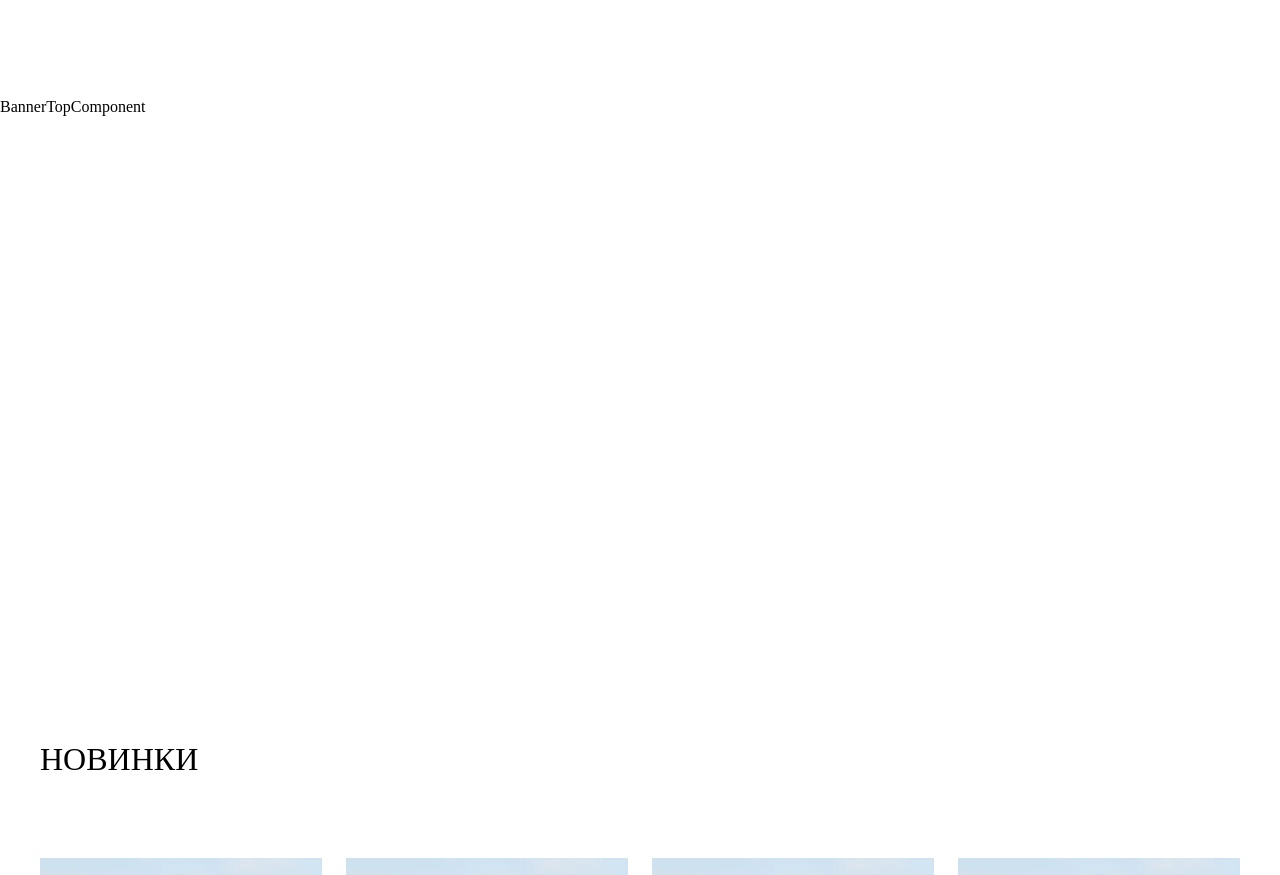
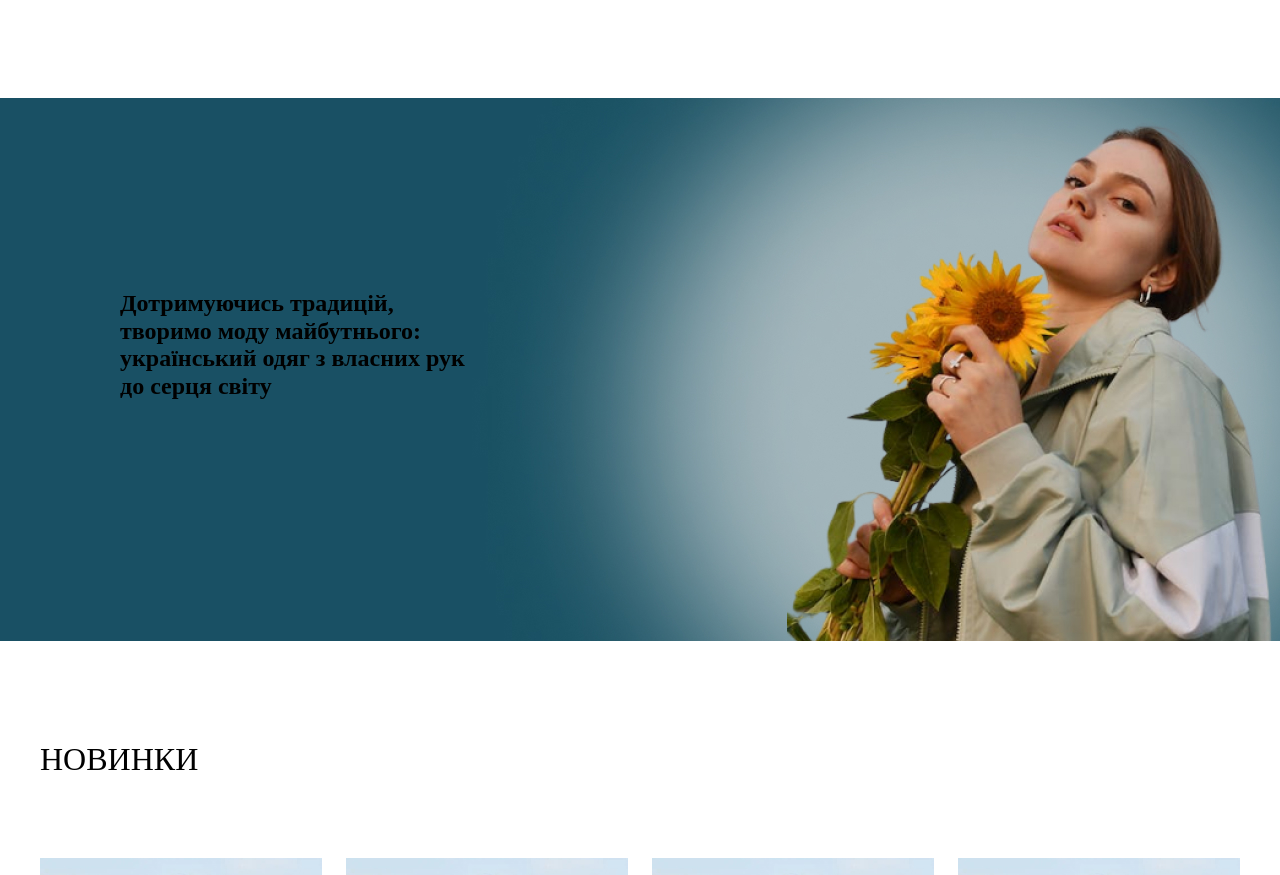
Before and after one commit to dianaforost/best-online-shop, a React (Create React App) app: page / in a window 1280 px wide. Shown: the part 1626-2501 px from the top of the page. Built offline with nearby package versions, Linux system fonts and the light colour scheme; no server answers; a web font is replaced by a local one.

Commit message:
add some styles

```diff
--- a/src/components/BannerSections/BannerTopComponent/BannerTopComponent.jsx
+++ b/src/components/BannerSections/BannerTopComponent/BannerTopComponent.jsx
@@ -1,11 +1,22 @@
 import React from 'react';
 import { BannerWrapper } from 'components';
 
-export const BannerTopComponent = ({ bannerimg, bannerimg2x }) => {
-  const dpr = window.devicePixelRatio;
+export const BannerTopComponent = props => {
   return (
-    <BannerWrapper dpr={dpr} bannerimg={bannerimg} bannerimg2x={bannerimg2x}>
-      BannerTopComponent
+    <BannerWrapper
+      {...props}
+      style={{
+        paddingTop: '192px',
+        paddingRight: '700px',
+        paddingBottom: '192px',
+        paddingLeft: '120px',
+      }}
+    >
+      <h2>
+        Дотримуючись традицій,
+        <br /> творимо моду майбутнього: <br/> український одяг з власних рук <br/>до серця
+        світу
+      </h2>
     </BannerWrapper>
   );
 };
--- a/src/components/BannerSections/BannerWrapper/BannerWrapper.jsx
+++ b/src/components/BannerSections/BannerWrapper/BannerWrapper.jsx
@@ -2,9 +2,10 @@ import React from 'react';
 
 import { Container } from './BannerWrapper.styled';
 
-export const BannerWrapper = ({ children, bannerimg, bannerimg2x, dpr }) => {
+export const BannerWrapper = ({ children, ...props }) => {
+  const dpr = window.devicePixelRatio;
   return (
-    <Container $bannerimg={bannerimg} $bannerimg2x={bannerimg2x} $dpr={dpr}>
+    <Container $dpr={dpr} {...props}>
       {children}
     </Container>
   );
--- a/src/components/BannerSections/BannerWrapper/BannerWrapper.styled.jsx
+++ b/src/components/BannerSections/BannerWrapper/BannerWrapper.styled.jsx
@@ -4,7 +4,11 @@ export const Container = styled.section`
   max-width: 1440px;
   height: 543px;
   margin: 0 auto;
-  border: none;
+  border: ${props => console.log(props)};
+  padding-top: ${props => props.style.paddingTop};
+  padding-right: ${props => props.style.paddingRight};
+  padding-bottom: ${props => props.style.paddingBottom};
+  padding-left: ${props => props.style.paddingLeft};
   background-image: url(${props =>
     props.$dpr < 2 ? props.$bannerimg : props.$bannerimg2x});
 `;
```
